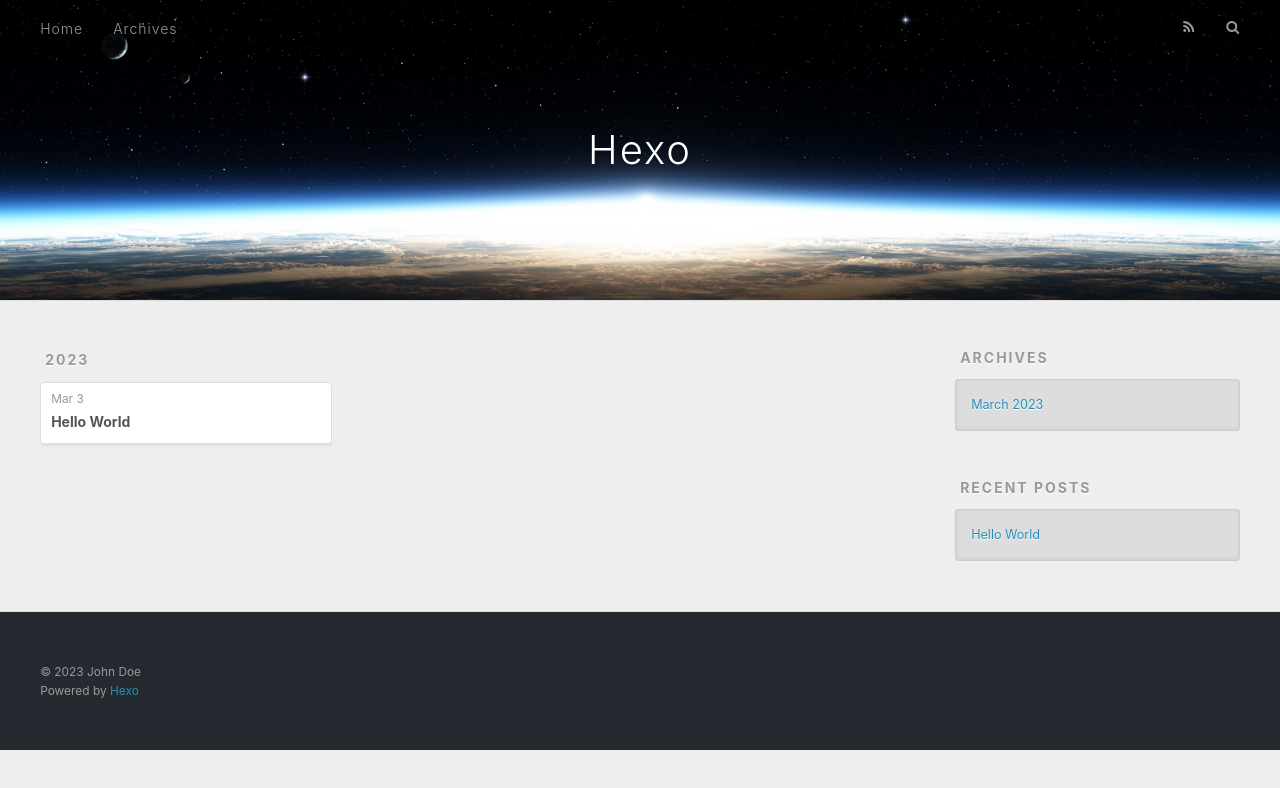
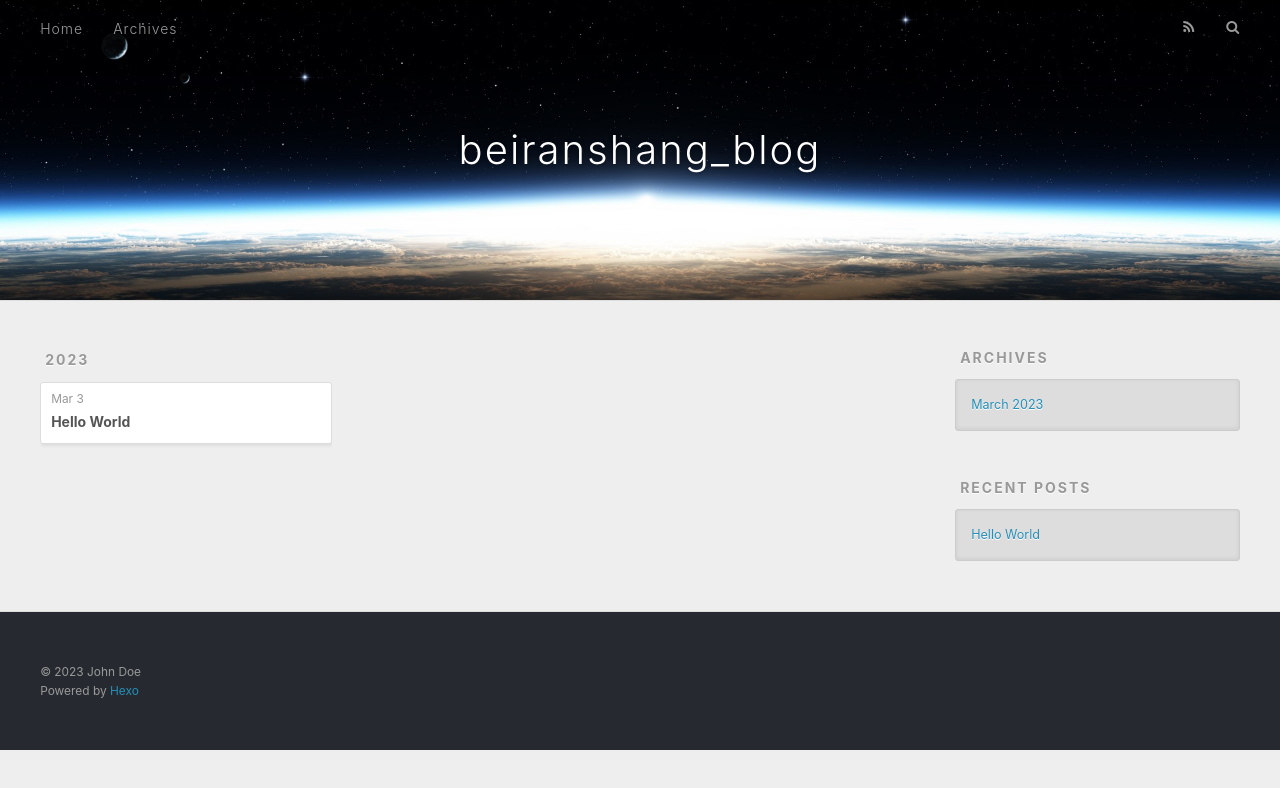
Before and after one commit to beiranshang/beiranshang.github.io, a plain HTML site: page archives/2023/03/index.html in a window 1280 px wide. Drawn offline with nearby package versions, Linux system fonts and the light colour scheme.

Commit message:
Site updated: 2023-03-03 22:12:20

```diff
--- a/archives/2023/03/index.html
+++ b/archives/2023/03/index.html
@@ -5,17 +5,17 @@
 
 
 
-  <title>Archives: 2023/3 | Hexo</title>
+  <title>Archives: 2023/3 | beiranshang_blog</title>
   <meta name="viewport" content="width=device-width, initial-scale=1, maximum-scale=1">
   <meta property="og:type" content="website">
-<meta property="og:title" content="Hexo">
+<meta property="og:title" content="beiranshang_blog">
 <meta property="og:url" content="http://example.com/archives/2023/03/index.html">
-<meta property="og:site_name" content="Hexo">
+<meta property="og:site_name" content="beiranshang_blog">
 <meta property="og:locale" content="en_US">
 <meta property="article:author" content="John Doe">
 <meta name="twitter:card" content="summary">
 
-    <link rel="alternate" href="/atom.xml" title="Hexo" type="application/atom+xml">
+    <link rel="alternate" href="/atom.xml" title="beiranshang_blog" type="application/atom+xml">
 
 
     <link rel="icon" href="/favicon.png">
@@ -36,7 +36,7 @@
   <div id="header-outer" class="outer">
     <div id="header-title" class="inner">
       <h1 id="logo-wrap">
-        <a href="/" id="logo">Hexo</a>
+        <a href="/" id="logo">beiranshang_blog</a>
       </h1>
 
     </div>
```
Also changed, not shown: 2023/03/03/hello-world/index.html (+5 -5 lines), archives/2023/index.html (+5 -5 lines), archives/index.html (+5 -5 lines), index.html (+6 -6 lines).
